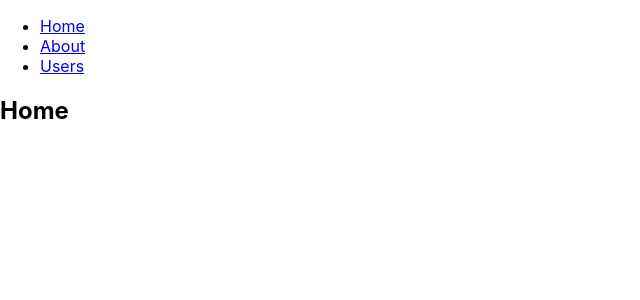
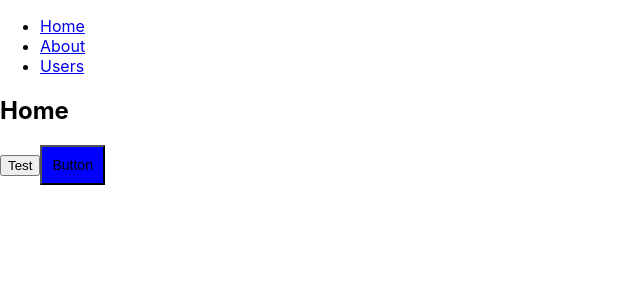
Before and after one commit to explore-free-projects/my-diaries-front-end, a React (Create React App) app: page / in a window 1280 px wide. Shown: the top 300 px of the page, without its empty margins (0-640 px from the left). Built offline with nearby package versions, Linux system fonts and the light colour scheme.

Commit message:
babel configuration with test commit

```diff
--- a/package.json
+++ b/package.json
@@ -36,12 +36,14 @@
     "@babel/preset-react": "^7.9.4",
     "autoprefixer": "^9.7.5",
     "babel-loader": "^8.1.0",
+    "babel-plugin-styled-components": "^1.10.7",
     "classnames": "^2.2.6",
     "css-loader": "^3.4.2",
     "file-loader": "^6.0.0",
     "html-webpack-plugin": "^4.0.4",
     "postcss-loader": "^3.0.0",
     "style-loader": "^1.1.3",
+    "styled-components": "^5.1.0",
     "url-loader": "^4.0.0",
     "webpack": "^4.42.1",
     "webpack-cli": "^3.3.11",
--- a/src/App.js
+++ b/src/App.js
@@ -1,6 +1,6 @@
 import React from 'react';
-import style from './App.css';
-import { Button } from 'components'
+import { Button, Button1 } from 'components'
+
 import {
   BrowserRouter as Router,
   Switch,
@@ -25,19 +25,17 @@ function App() {
           </li>
         </ul>
       </nav>
-
-      {/* A <Switch> looks through its children <Route>s and
-          renders the first one that matches the current URL. */}
       <Switch>
         <Route path="/about">
           <About />
-          <Button/>
         </Route>
         <Route path="/users">
           <Users />
         </Route>
         <Route path="/">
           <Home />
+          <Button/>
+          <Button1/>
         </Route>
       </Switch>
     </div>
--- /dev/null
+++ b/src/Components/Button1/Button1.js
@@ -0,0 +1,32 @@
+import React, { Component } from 'react';
+import PropTypes from 'prop-types';
+import styled from 'styled-components';
+
+const Button = styled.button `
+  font-size: 14px;
+  padding: 10px;
+  background-color: blue;
+`;
+
+class Button1 extends Component {
+  constructor(props) {
+    super(props);
+    this.state = {  }
+  }
+  render() {
+    return (
+      <Button
+        type={this.props.type}
+        >
+          Button
+      </Button>
+    );
+  }
+}
+
+Button1.propTypes = {
+  type: PropTypes.oneOf([1,2,3,4])
+}
+
+
+export default Button1;
--- a/src/Components/index.js
+++ b/src/Components/index.js
@@ -1,6 +1,8 @@
 
 import Button from "./Button/Button"
+import Button1 from "./Button1/Button1"
 
 export {
-  Button
+  Button,
+  Button1
 }
--- a/webpack.config.js
+++ b/webpack.config.js
@@ -33,8 +33,7 @@ module.exports = {
                         options: {
                             modules: {
                                 localIdentName: "dwa_[name]_[local]",
-                            },
-                            sourceMap: true
+                            }
                         }
                      },
                      {
```
Also changed, not shown: .babelrc, 1 other file (tests, documents, lock files or other folders).
